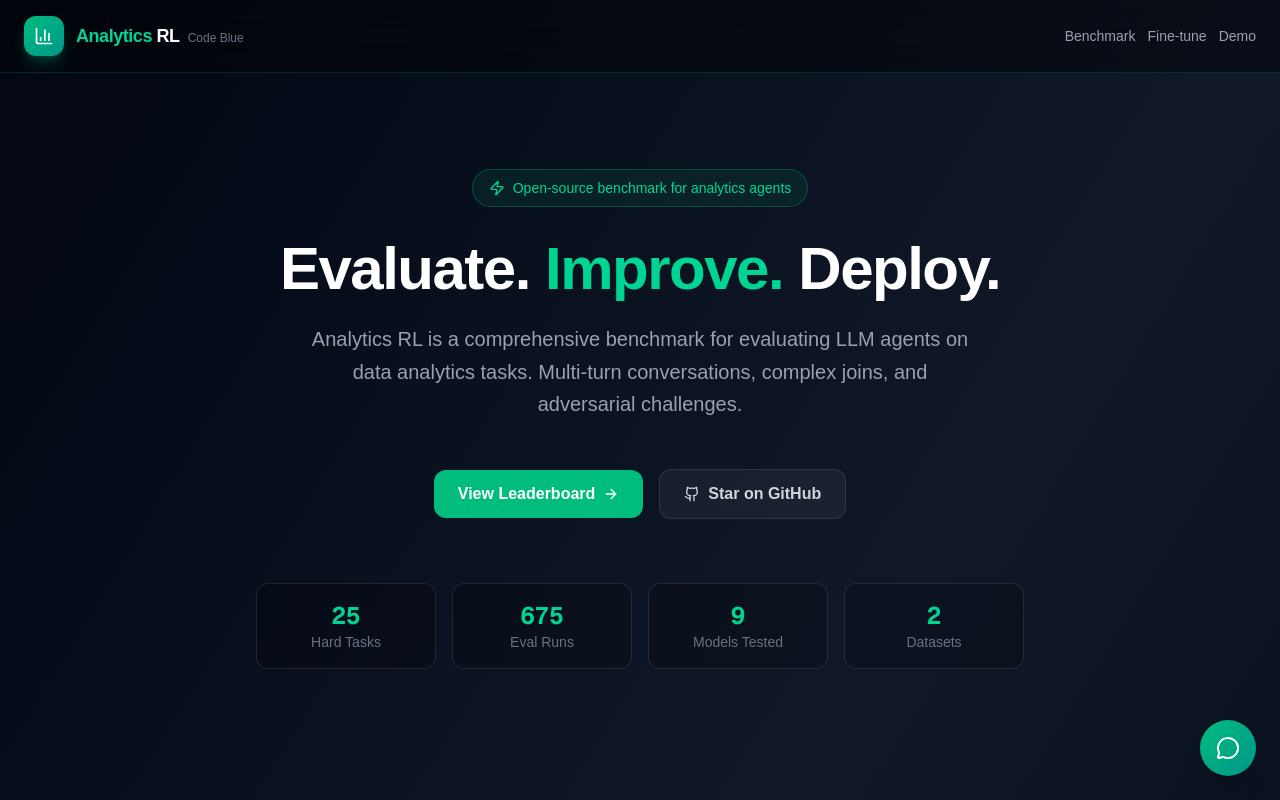
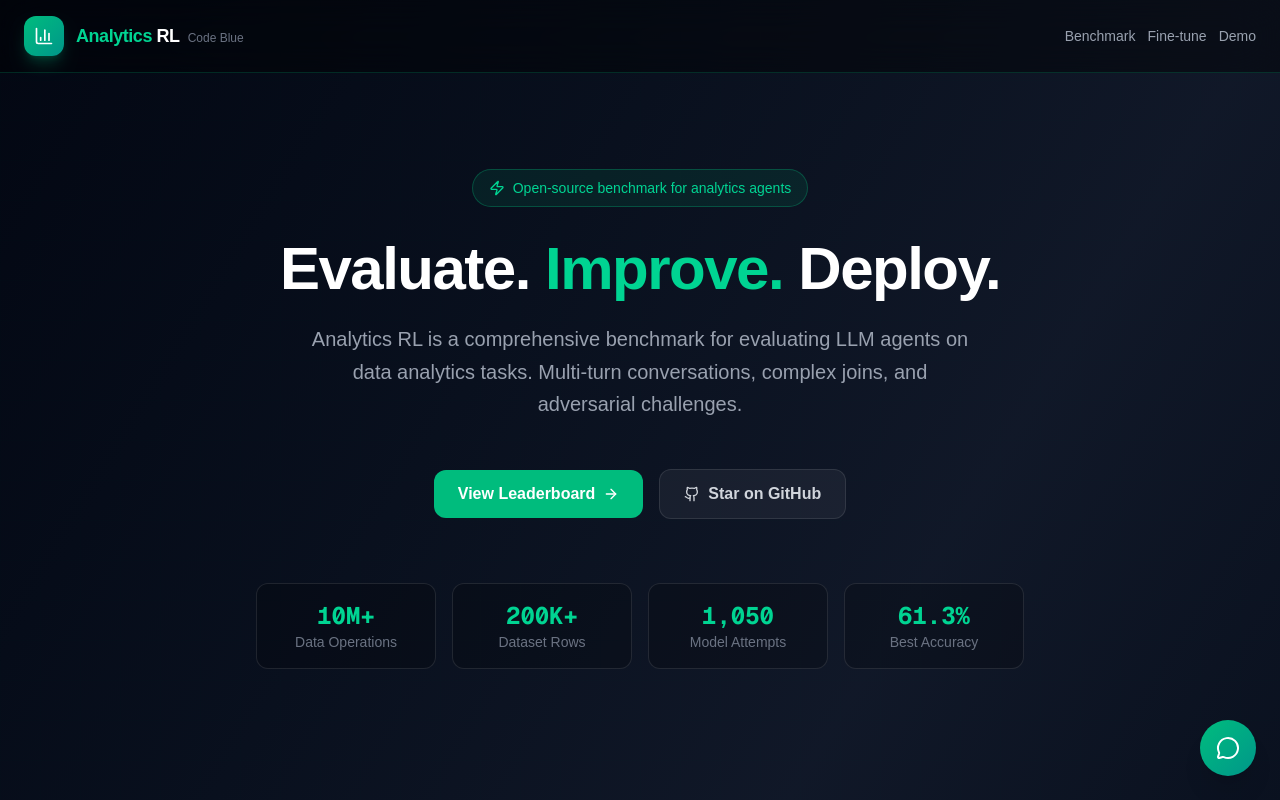
Before and after one commit to vj-09/codeblue-web, a Next.js app: page / in a window 1280 px wide. Shown: the top 800 px of the page. Built offline with nearby package versions, Linux system fonts and the light colour scheme; no server answers.

Commit message:
Update homepage stats with bigger numbers

```diff
--- a/src/app/page.tsx
+++ b/src/app/page.tsx
@@ -74,10 +74,10 @@
         {/* Quick Stats */}
         <div className="grid grid-cols-2 md:grid-cols-4 gap-4 mt-16 max-w-3xl mx-auto">
           {[
-            { value: "25", label: "Hard Tasks" },
-            { value: "675", label: "Eval Runs" },
-            { value: "9", label: "Models Tested" },
-            { value: "2", label: "Datasets" },
+            { value: "10M+", label: "Data Operations" },
+            { value: "200K+", label: "Dataset Rows" },
+            { value: "1,050", label: "Model Attempts" },
+            { value: "61.3%", label: "Best Accuracy" },
           ].map((stat, i) => (
             <div key={i} className="p-4 rounded-xl bg-black/20 border border-white/10">
               <p className="text-2xl font-bold text-emerald-400 font-mono">{stat.value}</p>
```
